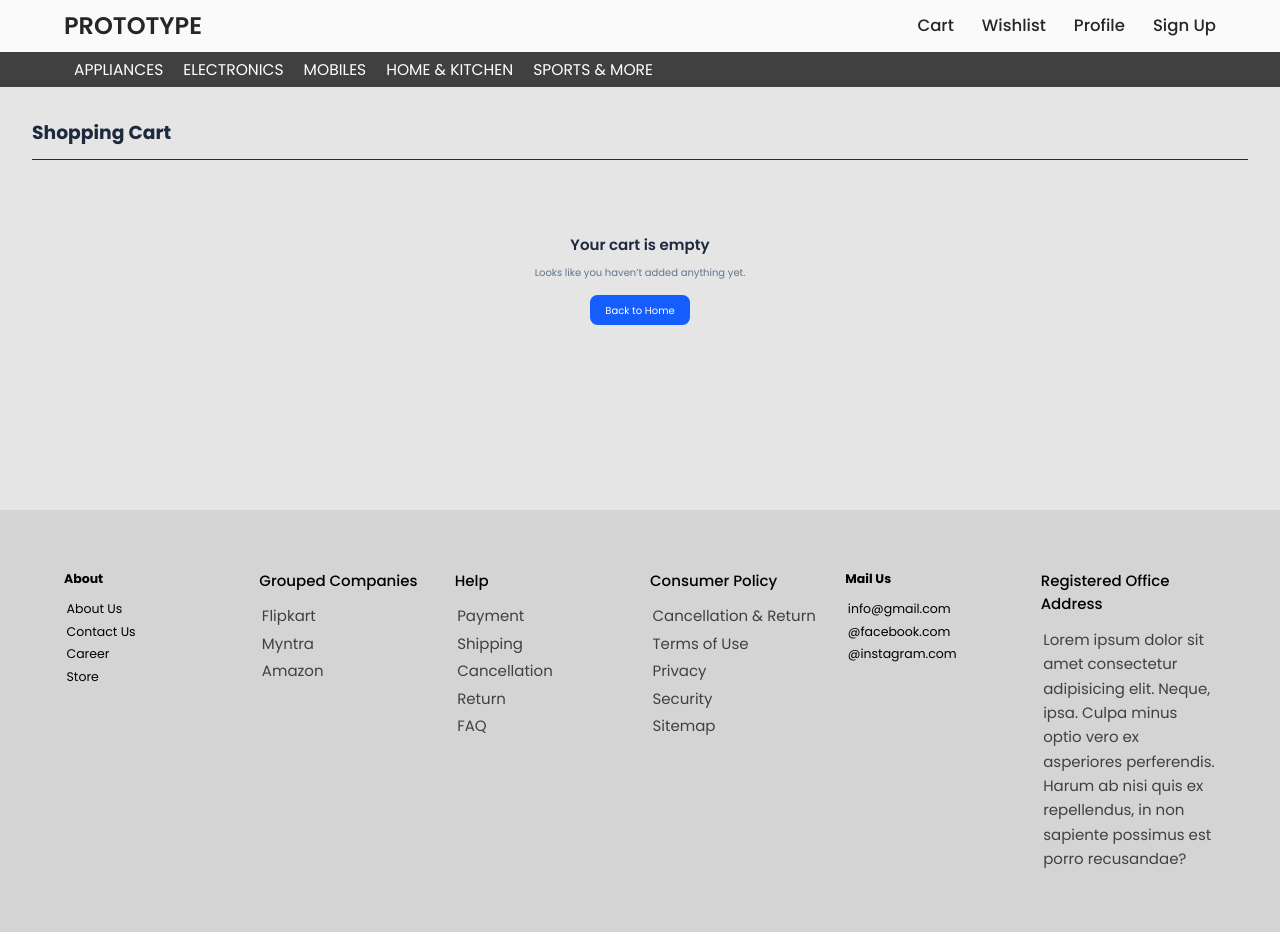
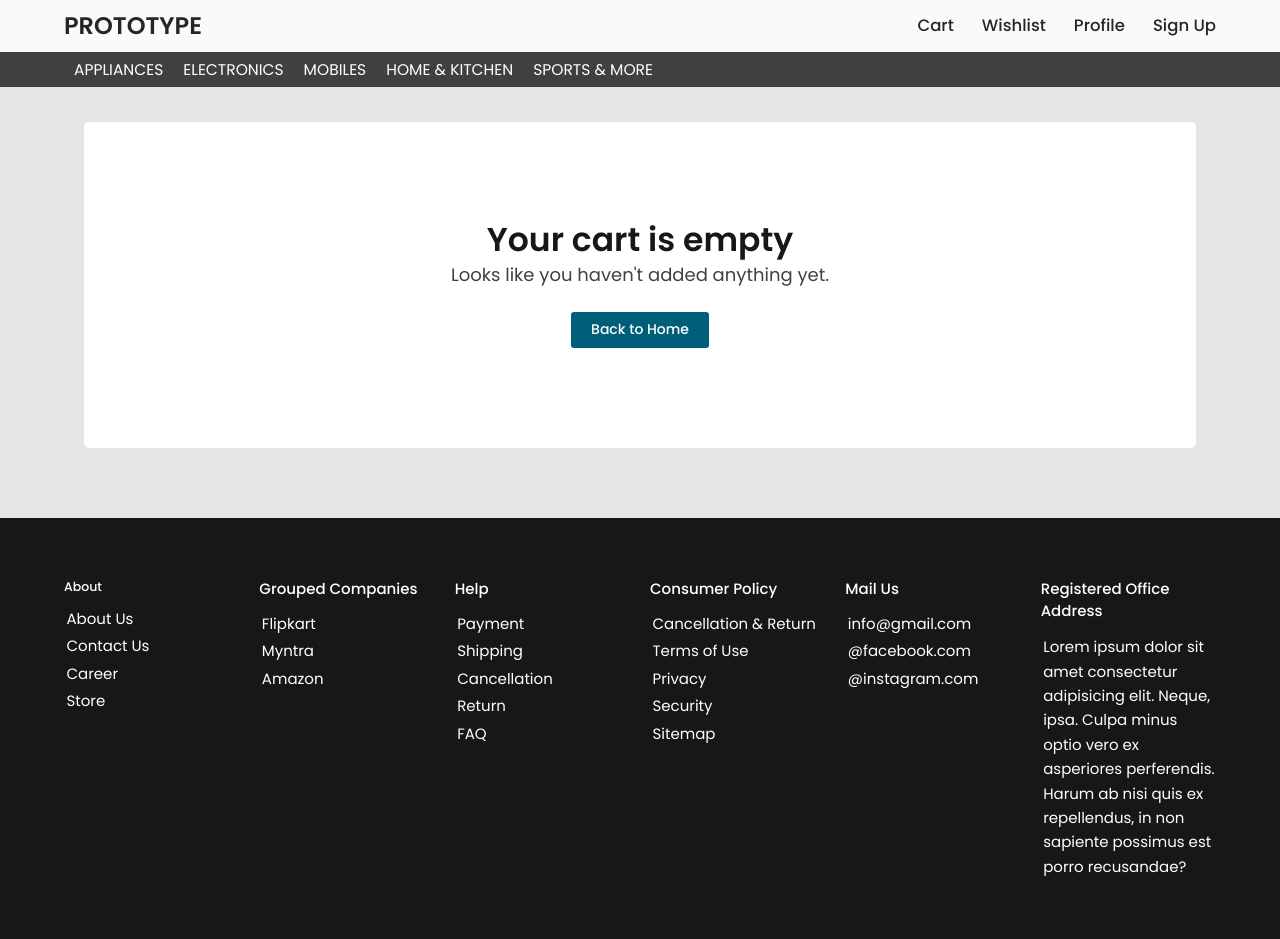
Before and after one commit to muhammedaslammm/bizdata_prototype, a React (Vite) app in the folder frontend/: page /cart in a window 1280 px wide. Built offline with nearby package versions, Linux system fonts and the light colour scheme.

Commit message:
working with design

```diff
--- a/frontend/src/client/App.css
+++ b/frontend/src/client/App.css
@@ -4,3 +4,10 @@ html {
   font-family: "Poppins", sans-serif;
   font-size: 10px;
 }
+
+.button--product{
+  @apply px-8 py-3 text-[1.4rem] rounded-[.3rem] transition;
+}
+.button--cart{
+  @apply px-8 py-3 text-[1.4rem] rounded-[.3rem] transition;
+}
--- a/frontend/src/client/components/Footer.jsx
+++ b/frontend/src/client/components/Footer.jsx
@@ -1,10 +1,10 @@
 const Footer = () => {
   return (
-    <footer className="bg-neutral-300 text-black py-[6rem] mt-[10rem]">
+    <footer className="bg-neutral-900 text-white py-[6rem] mt-[5rem]">
       <div className="grid grid-cols-1 sm:grid-cols-2 md:grid-cols-3 lg:grid-cols-6 gap-8 w-[90%] mx-auto text-[15px]">
         <div>
-          <h3 className="text-shadow-white font-bold text-xl mb-5">About</h3>
-          <ul className="space-y-2 pl-1 text-xl">
+          <h3 className="text-shadow-white font-medium text-xl mb-5">About</h3>
+          <ul className="space-y-2 pl-1 text-[1.5rem]">
             <li>About Us</li>
             <li>Contact Us</li>
             <li>Career</li>
@@ -13,10 +13,8 @@ const Footer = () => {
         </div>
 
         <div>
-          <h3 className="text-shadow-white font-medium text-[1.5rem] mb-5">
-            Grouped Companies
-          </h3>
-          <ul className="space-y-2 pl-1 text-[1.5rem] text-neutral-700">
+          <h3 className=" font-medium text-[1.5rem] mb-5">Grouped Companies</h3>
+          <ul className="space-y-2 pl-1 text-[1.5rem] ">
             <li>Flipkart</li>
             <li>Myntra</li>
             <li>Amazon</li>
@@ -27,7 +25,7 @@ const Footer = () => {
           <h3 className="text-shadow-white font-medium text-[1.5rem] mb-5">
             Help
           </h3>
-          <ul className="space-y-2 pl-1 text-[1.5rem] text-neutral-700">
+          <ul className="space-y-2 pl-1 text-[1.5rem] ">
             <li>Payment</li>
             <li>Shipping</li>
             <li>Cancellation</li>
@@ -40,7 +38,7 @@ const Footer = () => {
           <h3 className="text-shadow-white font-medium text-[1.5rem] mb-5">
             Consumer Policy
           </h3>
-          <ul className="space-y-2 pl-1 text-[1.5rem] text-neutral-700">
+          <ul className="space-y-2 pl-1 text-[1.5rem] ">
             <li>Cancellation & Return</li>
             <li>Terms of Use</li>
             <li>Privacy</li>
@@ -50,8 +48,10 @@ const Footer = () => {
         </div>
 
         <div>
-          <h3 className="text-shadow-white font-bold text-xl mb-5">Mail Us</h3>
-          <ul className="space-y-2 pl-1 text-xl">
+          <h3 className="text-shadow-white font-medium text-[1.5rem] mb-5">
+            Mail Us
+          </h3>
+          <ul className="space-y-2 pl-1 text-[1.5rem]">
             <li className="flex items-center gap-2">info@gmail.com</li>
             <li className="flex items-center gap-2">@facebook.com</li>
             <li className="flex items-center gap-2">@instagram.com</li>
@@ -63,7 +63,7 @@ const Footer = () => {
             Registered Office Address
           </h3>
           <ul className="pl-1">
-            <li className="text-[1.5rem] text-neutral-700 leading-relaxed">
+            <li className="text-[1.5rem]  leading-relaxed">
               Lorem ipsum dolor sit amet consectetur adipisicing elit. Neque,
               ipsa. Culpa minus optio vero ex asperiores perferendis. Harum ab
               nisi quis ex repellendus, in non sapiente possimus est porro
--- a/frontend/src/client/components/Header.jsx
+++ b/frontend/src/client/components/Header.jsx
@@ -35,7 +35,7 @@ const Header = () => {
           {categories.map(function (category) {
             return (
               <div className="relative group">
-                <div className="uppercase text-[1.55rem] py-[.58rem] px-4 cursor-pointer hover:bg-sky-700">
+                <div className="uppercase text-[1.55rem] py-[.58rem] px-4 cursor-pointer hover:bg-cyan-800">
                   {category.name}
                 </div>
                 {category.sub_categories ? (
--- a/frontend/src/client/pages/Cart.jsx
+++ b/frontend/src/client/pages/Cart.jsx
@@ -12,106 +12,116 @@ const Cart = () => {
   const subtotal = getCartTotal();
 
   return (
-    <div className="w-[95%] max-w-[1300px] mx-auto py-14 space-y-10 text-slate-800">
-      <h1 className="text-3xl font-bold border-b pb-6">Shopping Cart</h1>
+    <div className="w-[90%] mx-auto text-neutral-900 my-6 p-8">
+      {cartItems.length === 0 ? (
+        <div className="bg-white rounded-[.5rem]">
+          <div className="py-[10rem] text-center">
+            <div className="leading-[3.5rem]">
+              <h2 className="text-[3.3rem] font-semibold">
+                Your cart is empty
+              </h2>
+              <p className="text-[1.8rem] text-neutral-700">
+                Looks like you haven't added anything yet.
+              </p>
+            </div>
 
-      {cartItems.length === 0 ? (
-        <div className="text-center py-20">
-          <h2 className="text-2xl font-semibold mb-4">Your cart is empty</h2>
-          <p className="text-slate-500">
-            Looks like you haven’t added anything yet.
-          </p>
-          <button
-            onClick={() => navigate("/home")}
-            className="mt-6 px-6 py-3 bg-blue-600 text-white rounded-xl hover:bg-blue-700 transition"
-          >
-            Back to Home
-          </button>
+            <button
+              onClick={() => navigate("/home")}
+              className="button--cart bg-cyan-800 text-white font-medium mt-8 cursor-pointer"
+            >
+              Back to Home
+            </button>
+          </div>
         </div>
       ) : (
-        <div className="grid grid-cols-1 lg:grid-cols-3 gap-8">
+        <div className="flex gap-8">
           {/* Cart Items */}
-          <div className="lg:col-span-2 space-y-6">
+          <div className="space-y-6 bg-white w-8/12 rounded-[.5rem]">
             {cartItems.map((item) => (
               <div
                 key={item.id}
-                className="flex flex-col sm:flex-row items-start sm:items-center justify-between border-b pb-6 gap-4"
+                className="flex flex-col sm:flex-row items-start sm:items-center justify-between p-8 gap-12"
               >
-                <div className="flex gap-6 items-center">
-                  <img
-                    src={item.image}
-                    alt={item.name}
-                    className="w-28 h-28 object-contain rounded-md"
-                  />
+                <div className="flex flex-col items-start">
+                  {/* title and price */}
                   <div>
-                    <h2 className="text-lg font-semibold">{item.title}</h2>
-                    <p className="text-sm text-slate-500">{item.name}</p>
-                    <p className="mt-2 text-blue-600 font-semibold">
-                      {item.offer_price} AED
+                    <h2 className="text-[1.8rem] font-medium">{item.title}</h2>
+                    <p className="text-nuetral-600  font-semibold text-[2.2rem] my-[1.5rem] flex gap-[1rem] items-baseline">
+                      Rs. {item.offer_price.toFixed(2)}{" "}
+                      <span className="text-green-700  font-medium text-[1.5rem]">{`x ${
+                        item.quantity
+                      } = Rs ${(item.offer_price * item.quantity).toFixed(
+                        2
+                      )}`}</span>
                     </p>
+                  </div>
+                  {/* quantity handling button */}
+                  <div className="flex items-center justify-between text-[2rem] border border-neutral-300 rounded-[.3rem] w-[10rem] my-[1rem]">
                     <button
-                      onClick={() => removeFromCart(item.id)}
-                      className="text-sm text-red-500 mt-2 underline"
-                    >
-                      Remove item
-                    </button>
-                  </div>
-                </div>
-
-                <div className="flex flex-col items-center gap-2">
-                  <div className="flex items-center border rounded-md overflow-hidden">
-                    <button
-                      className="px-3 py-1 text-xl"
+                      className="px-3 py-1 cursor-pointer font-medium "
                       onClick={() => handleQuantityChange(item.id, -1)}
                     >
                       -
                     </button>
-                    <span className="px-4 py-1 text-lg">{item.quantity}</span>
+                    <span className="px-4 py-1 cursor-pointer">
+                      {item.quantity}
+                    </span>
                     <button
-                      className="px-3 py-1 text-xl"
+                      className="px-3 py-1 cursor-pointer font-medium "
                       onClick={() => handleQuantityChange(item.id, 1)}
                     >
                       +
                     </button>
                   </div>
-                  <p className="text-sm mt-1">
-                    Total: {(item.offer_price * item.quantity).toFixed(2)} AED
-                  </p>
+                  {/* remove button
+                  <button
+                    onClick={() => removeFromCart(item.id)}
+                    className="text-sm text-red-500 mt-2 underline"
+                  >
+                    Remove item
+                  </button> */}
+                </div>
+                <div className="image w-[10rem] h-[10rem]">
+                  <img
+                    src={item.image}
+                    alt={item.name}
+                    className="w-full h-full object-contain rounded-md"
+                  />
                 </div>
               </div>
             ))}
           </div>
 
           {/* Cart Summary */}
-          <div className="border rounded-xl p-6 bg-gray-50 shadow-md space-y-6 h-fit">
-            <h2 className="text-lg font-semibold border-b pb-2">Cart Totals</h2>
-            <div className="flex justify-between text-sm text-slate-700">
+          <div className="w-4/12 rounded-[.5rem] p-8 bg-gray-50 space-y-6">
+            <h2 className="text-[1.8rem] font-medium">Cart Totals</h2>
+            <div className="flex justify-between text-[1.5rem] text-neutral-700">
               <span>Subtotal</span>
               <span>{subtotal.toFixed(2)} AED</span>
             </div>
 
-            <details className="text-sm text-blue-600 cursor-pointer">
+            <details className="text-[1.4rem] text-red-800 cursor-pointer">
               <summary>Add a coupon</summary>
-              <div className="mt-2">
+              <div className="flex flex-col gap-[1.5rem]">
                 <input
                   type="text"
                   placeholder="Enter coupon code"
-                  className="border p-2 rounded w-full mt-2"
+                  className="border border-neutral-500 text-neutral-800 outline-0  p-2 rounded w-full mt-2"
                 />
-                <button className="mt-2 w-full bg-blue-600 text-white py-2 rounded hover:bg-blue-700">
+                <button className="py-3 w-full bg-neutral-800 text-white font-medium cursor-pointer rounded ">
                   Apply Coupon
                 </button>
               </div>
             </details>
 
-            <div className="flex justify-between text-xl font-bold border-t pt-4">
+            <div className="flex justify-between text-[1.5rem] font-medium border-t border-neutral-500 pt-4">
               <span>Total</span>
-              <span>{subtotal.toFixed(2)} AED</span>
+              <span className="font-semibold">{subtotal.toFixed(2)} AED</span>
             </div>
 
             <button
               onClick={() => navigate("/checkout")}
-              className="w-full bg-blue-600 text-white py-3 rounded hover:bg-blue-700"
+              className="w-full text-[1.5rem] bg-cyan-800 text-white font-medium py-3 rounded cursor-pointer"
             >
               Proceed to Checkout
             </button>
--- a/frontend/src/client/pages/Productpage.jsx
+++ b/frontend/src/client/pages/Productpage.jsx
@@ -42,78 +42,79 @@ const Productpage = () => {
 
   return product ? (
     <div className="w-[90%] mx-auto py-12 text-slate-800 space-y-16">
-      <div className="grid grid-cols-1 md:grid-cols-2 gap-12">
+      <div className="grid grid-cols-1 md:grid-cols-2 gap-10">
         {/* Image Section - Sticky */}
-        <div className="sticky top-24 h-fit bg-white shadow-md p-4 rounded-xl">
+        <div className="sticky top-24 h-[40rem] bg-white p-12 rounded-[.5rem]">
           <img
             src={product.image}
             alt={product.name}
-            className="w-[400px] h-[300px] object-contain rounded-lg mx-auto"
+            className="w-[400px] h-full object-contain rounded-lg mx-auto"
           />
         </div>
 
         {/* Product Details */}
         <div className="space-y-6">
-          <h1 className="text-3xl font-bold">{product.title}</h1>
-          <p className="text-xl text-slate-600">{product.name}</p>
+          <div className="bg-white p-8 rounded-[.5rem]">
+            <h1 className="text-[2.3rem] font-semibold leading-[3rem]">
+              {product.title}
+            </h1>
 
             {/* Rating */}
-          <div className="mt-4 text-yellow-700 font-semibold text-[15px]">
-            ⭐ 4.6/5 (2,300 reviews)
+            <div className="text-neutral-500 font-semibold text-[1.4rem] my-4">
+              4.6 ⭐ (2,300 reviews)
             </div>
 
             {/* Price */}
-          <div className="flex gap-4 items-baseline">
-            <p className="text-[25px] text-blue-600 font-semibold">
+            <div className="flex gap-6 items-baseline my-8">
+              <p className="text-[3rem] text-neutral-700 font-semibold ">
                 ₹{product.offer_price}
               </p>
-            <p className="text-[15px] line-through text-slate-400">
+              <p className="text-[1.9rem] line-through text-gray-400">
                 ₹{product.price}
               </p>
             </div>
 
             {/* Description Section */}
-          <div className="space-y-2">
-            <h2 className="text-[15px] font-semibold text-slate-700">
+            <div className="space-y-[.5rem]">
+              <h2 className="text-[1.7rem] font-semibold text-neutral-700">
                 Description
               </h2>
-            <p className="text-[13px] leading-relaxed text-slate-700">
+              <p className="text-[1.5rem] leading-[2.3rem] text-justify text-neutral-700">
                 {product.description}
               </p>
             </div>
 
             {/* Buttons */}
-          <div className="flex gap-4 mt-6">
+            <div className="flex gap-4 mt-12">
               <button
-              className="px-6 py-3 bg-blue-600 hover:bg-blue-700 text-white rounded-xl text-lg transition"
+                className="button--product bg-neutral-900 text-white cursor-pointer"
                 onClick={() => handleAddToCart(product)}
               >
                 Add to Cart
               </button>
               <button
-              className="px-6 py-3 border border-blue-600 text-blue-600 hover:bg-blue-50 rounded-xl text-lg flex items-center gap-2 transition"
+                className="button--product bg-blue-800 text-white cursor-pointer"
                 onClick={() => addProductToWishlist(product)}
               >
-              <Heart size={20} /> Wishlist
+                Add to Wishlist
               </button>
-          </div>
             </div>
           </div>
 
           {/* Specifications */}
-      <div className="space-y-10">
+          <div className="space-y-10 ">
             {Object.values(product.specifications).map((section, idx) => (
-          <div key={idx}>
-            <h2 className="text-xl font-semibold border-b border-slate-300 pb-2 mb-4 capitalize">
+              <div key={idx} className="bg-white p-8 rounded-[.5rem]">
+                <h2 className="text-[1.7rem] font-semibold border-b border-slate-300 pb-2 mb-4 capitalize">
                   {section.head}
                 </h2>
                 <div className="grid grid-cols-1 sm:grid-cols-2 gap-6">
                   {section.details.map((item, index) => (
                     <div key={index} className="flex flex-col">
-                  <span className="text-slate-600 font-medium capitalize text-[16px]">
+                      <span className="text-neutral-800 font-medium capitalize text-[1.5rem]">
                         {item.label}
                       </span>
-                  <span className="text-slate-800 text-[15px]">
+                      <span className="text-neutral-600 text-[1.5rem]">
                         {item.value}
                       </span>
                     </div>
@@ -123,6 +124,8 @@ const Productpage = () => {
             ))}
           </div>
         </div>
+      </div>
+    </div>
   ) : null;
 };
 
```
Lines whose indentation alone changed are shown as unchanged.
